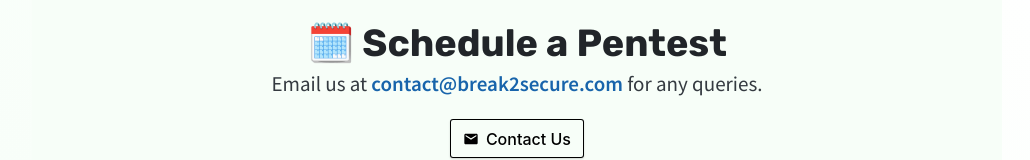
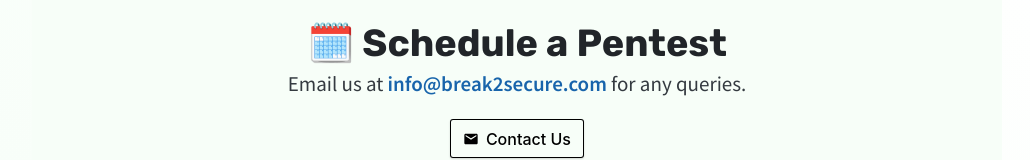
Before and after one commit to break2secure/b2s, a plain HTML site: page index.html in a window 1280 px wide. Shown: the part 1580-1740 px from the top of the page, without its empty margins (123-1153 px from the left). Drawn offline with Linux system fonts and the light colour scheme; no server answers; a web font is replaced by a local one.

Commit message:
Update index.html

```diff
--- a/index.html
+++ b/index.html
@@ -263,7 +263,7 @@
                 <div class="wr">
                     <div class="cta__titles">
                         <h2 class="color-1 weight-title-h font-title section__title center">🗓️ Schedule a Pentest</h2>
-                        <p class="weight-text section__subtitle center" style="margin-bottom:50px">Email us at <a href="mailto:contact@break2secure.com">contact@break2secure.com</a> for any queries.</p>
+                        <p class="weight-text section__subtitle center" style="margin-bottom:50px">Email us at <a href="mailto:info@break2secure.com">info@break2secure.com</a> for any queries.</p>
                     </div>
                     <div class="ctas"><a id="btn_j4ugihih5a" class="btn btn--large" href="contact-us.html">
                             <div class="iconWrapper medium true" style="width:1em;height:1em">
@@ -294,7 +294,7 @@
                     <li><a href="https://medium.com/@break2secure" target="_blank" rel="noreferer noopener" class="color-2"><svg xmlns="http://www.w3.org/2000/svg" viewBox="0 0 512 512">
                                 <path d="M71.5 142.3c.6-5.9-1.7-11.8-6.1-15.8L20.3 72.1V64h140.2l108.4 237.7L364.2 64h133.7v8.1l-38.6 37c-3.3 2.5-5 6.7-4.3 10.8v272c-.7 4.1 1 8.3 4.3 10.8l37.7 37v8.1H307.3v-8.1l39.1-37.9c3.8-3.8 3.8-5 3.8-10.8V171.2L241.5 447.1h-14.7L100.4 171.2v184.9c-1.1 7.8 1.5 15.6 7 21.2l50.8 61.6v8.1h-144v-8L65 377.3c5.4-5.6 7.9-13.5 6.5-21.2V142.3z" fill="currentColor"></path>
                             </svg></a></li>
-                    <li><a href="mailto:contact@break2secure.com" target="_blank" rel="noreferer noopener" class="color-2"><svg xmlns="http://www.w3.org/2000/svg" viewBox="0 0 512 512">
+                    <li><a href="mailto:info@break2secure.com" target="_blank" rel="noreferer noopener" class="color-2"><svg xmlns="http://www.w3.org/2000/svg" viewBox="0 0 512 512">
                                 <path d="M464 64H48C21.49 64 0 85.49 0 112v288c0 26.51 21.49 48 48 48h416c26.51 0 48-21.49 48-48V112c0-26.51-21.49-48-48-48zm0 48v40.805c-22.422 18.259-58.168 46.651-134.587 106.49-16.841 13.247-50.201 45.072-73.413 44.701-23.208.375-56.579-31.459-73.413-44.701C106.18 199.465 70.425 171.067 48 152.805V112h416zM48 400V214.398c22.914 18.251 55.409 43.862 104.938 82.646 21.857 17.205 60.134 55.186 103.062 54.955 42.717.231 80.509-37.199 103.053-54.947 49.528-38.783 82.032-64.401 104.947-82.653V400H48z" fill="currentColor"></path>
                             </svg></a></li>
                     <li><a href="https://www.linkedin.com/break2secure" target="_blank" rel="noreferer noopener" class="color-2"><svg xmlns="http://www.w3.org/2000/svg" viewBox="0 0 448 512">
```
